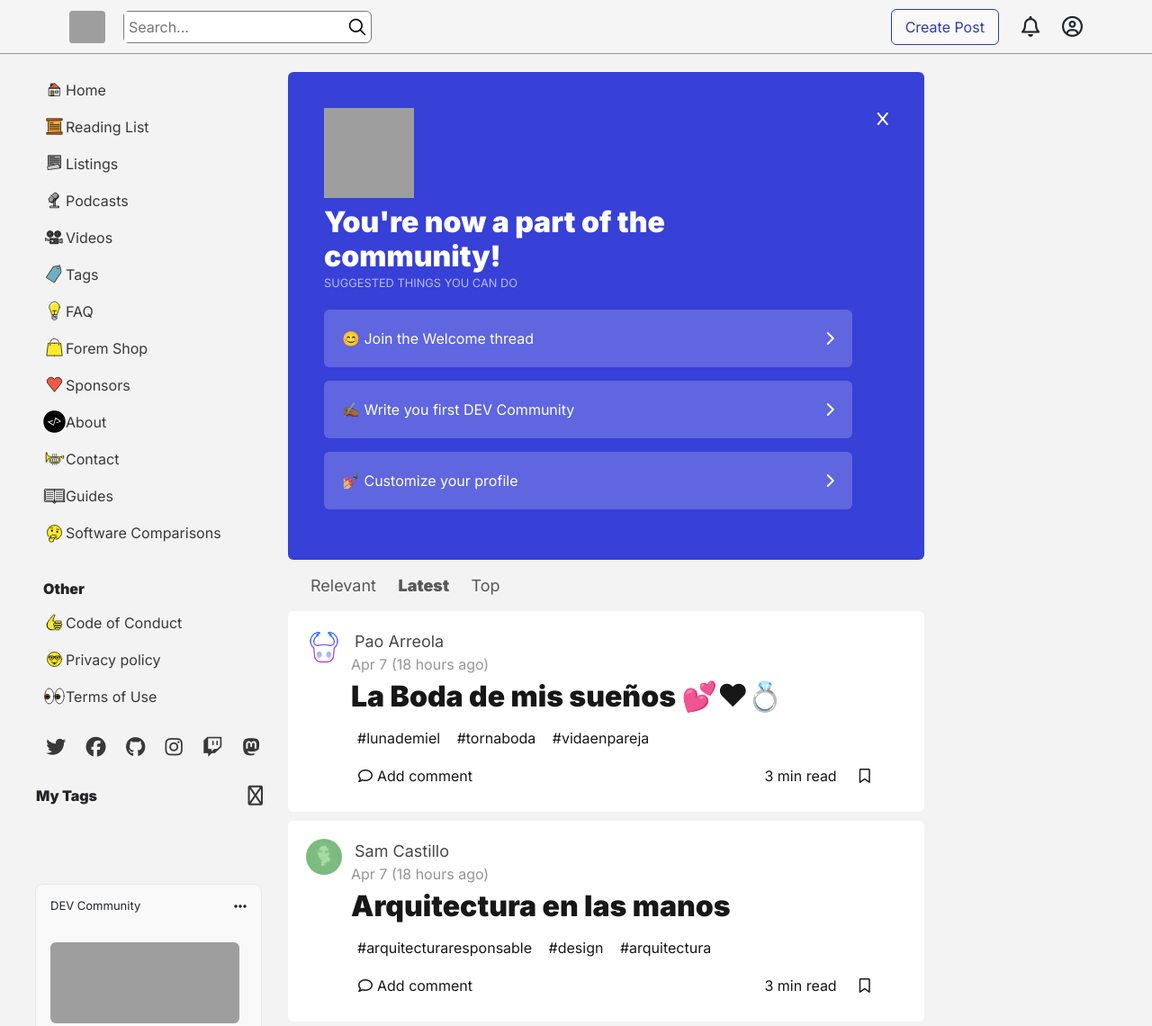
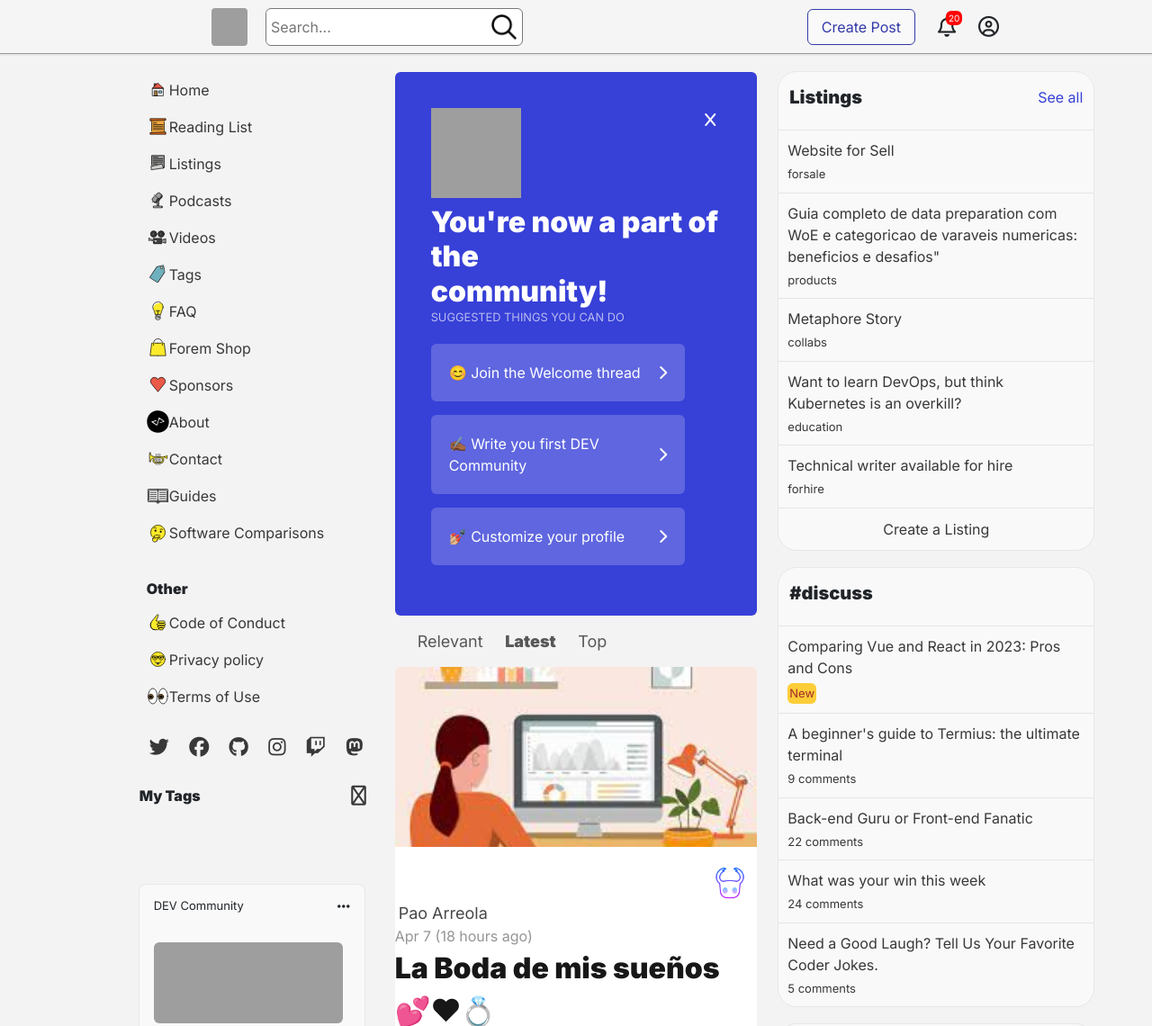
Before and after one commit to fiddly-digits/ProyectoFinalMaquetado, a plain HTML site: page index.html in a window 1280 px wide. Shown: the top 1140 px of the page at 90% size. Drawn offline with nearby package versions, Linux system fonts and the light colour scheme; grey boxes are pictures that could not be loaded.

Commit message:
fix consistency

```diff
--- a/index.html
+++ b/index.html
@@ -48,7 +48,7 @@
 
     <section class="row main_section">
         <!-- d-flex justify-content-end flex-wrap -->
-        <section class="col-2 d-flex justify-content-end menu_section">
+        <section class="col-4 d-flex justify-content-end menu_section">
             <aside>
                 <nav class="menu_section__sidebar__menu">
                     <ul class="menu_section__sidebar__menu__list">
@@ -214,7 +214,7 @@
 
         </section>
 
-        <section class="col-7 post_section">
+        <section class="col-4 d-flex justify-content-center post_section">
             <div class="post_section__main">
                 <div class="post_section__main--bluecard">
                     <div class="logo">
@@ -249,6 +249,7 @@
              </nav>
 
              <article class="post_section__main--post">
+                    <div class="post-img"></div>
                 <div class="user-img">
                     <img src="images-pao/hollow-knight.png" alt="">
                 </div>
@@ -347,7 +348,7 @@
             </div>
         </section>
 
-        <section class="col-3 listing_section">
+        <section class="col-4 d-flex justify-content-start listing_section">
 
             <aside>
 
--- a/styles.scss
+++ b/styles.scss
@@ -3,25 +3,19 @@
 * {
     box-sizing: border-box;
     font-family: 'Inter', sans-serif;
-    margin: 0;
-    padding: 0;
-}
-
-html, body {
 }
 
 .row, .col-2, .col-7, .col-3 {
+    background-color: rgb(243, 243, 243);
     margin: 0 !important;
-    padding: 0 !important;
-    background-color: rgb(243, 243, 243);
 }
 
 //MARK - inicia parte de Pao
-
 .post_section {
     & .post_section__main {
       background-color: rgb(243, 243, 243);
-      padding: 20px;
+      width: 750px;
+      padding-top: 20px;
       & .post_section__main--bluecard {
         background-color: rgb(55, 64, 215);
         border-radius: 6px;
@@ -109,11 +103,32 @@
         background-color: white;
         border-radius: 6px;
         display: flex;
-        padding: 20px;
+        flex-wrap: wrap;
         margin-bottom: 10px;
+
+        & .post-img {
+          flex: 1 1 100%;
+          height: 200px;
+          display: flex;
+          background-image: url(./images-pao/mujer\ en\ pc.jpg);
+          background-repeat: no-repeat;
+          background-size: cover;
+          background-position: center;
+          margin-bottom: 15px;
+          border-top-right-radius: 6px;
+          border-top-left-radius: 6px;
+        }
+
+        //FIXME: IMG WRAP
         & .user-img {
+          flex: 1 1 10%;
+          display: flex;
+          flex-wrap: nowrap;
+          justify-content: end;
           padding-right: 10px;
+          position: static;
           & img {
+            margin-top: 5px;
             border-radius: 50%;
             height: 40px;
             width: 40px;
@@ -121,6 +136,7 @@
         }
         & .user-post {
           display: flex;
+          flex: 1 1 90%;
           flex-wrap: wrap;
           & .user-post--name{
             color: #474747;
@@ -221,15 +237,17 @@
     height: 60px;
     border-bottom: solid 1px  rgb(150, 150, 150);
     box-shadow: 0 0 0 2px rgba(23, 23, 23, 0.05);
-
+    position: sticky;
+    top: 0;
+    z-index: 999;
 
     & .header-container {
         display: flex;
         align-items: center;
-        justify-content: space-between;
+        justify-content: space-around;
+        align-content: center;
         & .icons {
             display: flex;
-            padding-right: 65px;
             & .create-post {
                 align-items: center;
                 display: flex;
@@ -237,6 +255,19 @@
                 & .bell {
                     font-size: 23px;
                     padding: 5px 10px;
+                    position: relative;
+                    &::after {
+                      content: "20";
+                      font-family: "Inter", sans-serif;
+                      position: absolute;
+                      font-size: 10px;
+                      padding: 3px;
+                      border-radius: 6px;
+                      background-color: red;
+                      color: white;
+                      left: 19px;
+                      bottom: 18px
+                    }
                     &:hover{
                         color: rgb(50, 57, 169);
                         border-radius: .3rem;
@@ -295,7 +326,7 @@
                     outline: none;
                 }
                 & img {
-                    width: 30px;
+                    width: 40px;
                     padding: 5px;
                     &:hover {
                         color: rgb(50, 57, 169);
@@ -318,6 +349,7 @@
     height: 100%;
     padding: 50px 80px;
     width: 100%;
+    justify-content: center;
 
     & .footer_container {
         display:flex;
@@ -613,7 +645,7 @@
 
     & .listing_section__card {
       border-radius: 20px;
-      width: 300px;
+      width: 350px;
       background-color: rgb(249, 249, 249);
       box-shadow: 0 0 0 1px rgba(23, 23, 23, 0.05);
 
@@ -665,24 +697,22 @@
           width: fit-content;
           color: brown !important;
         }
-
-
-
       }
 
       & .last {
         &:hover {
           background-color: rgb(255, 255, 255);
-          border-radius: 6px;
+          border-radius: 20px;
         }
       }
 
       & .listing_section__card--foot {
         display: flex;
         justify-content: center;
+        padding: 5px 0;
         border-top: solid 1px rgba(56, 56, 56, 0.1);
         & p {
-          margin: 5px;
+          margin: 6px;
           color: rgb(56, 56, 56);
 
           &:hover {
```
Also changed, not shown: styles.css, 1 other file.
